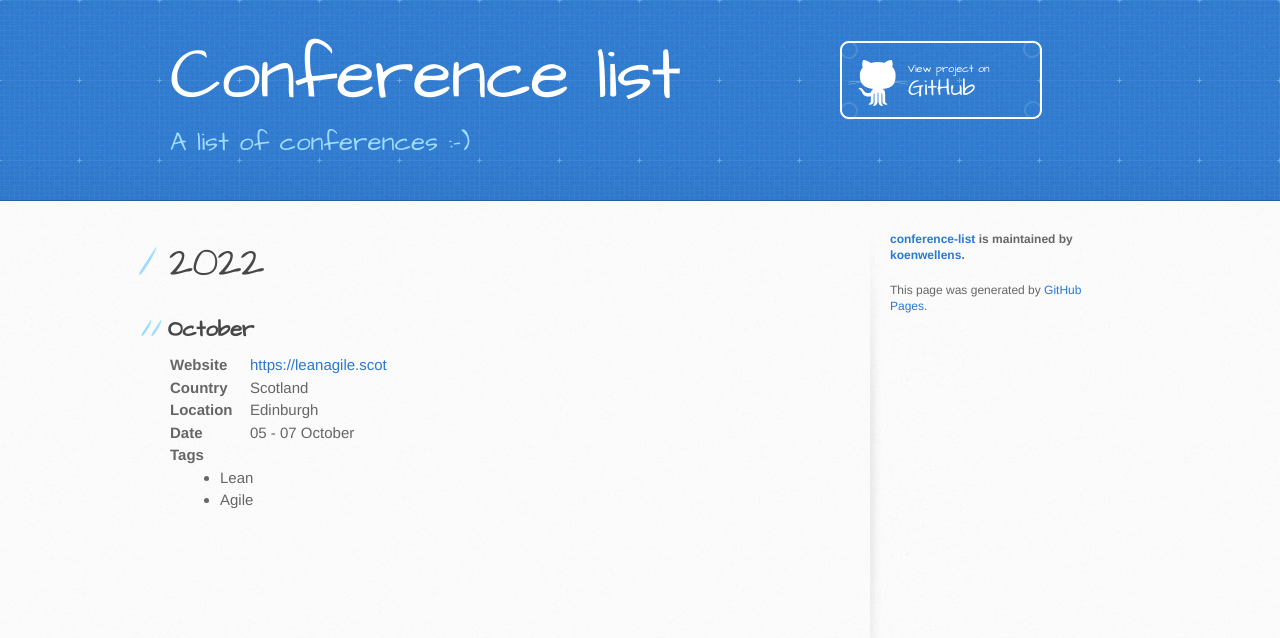
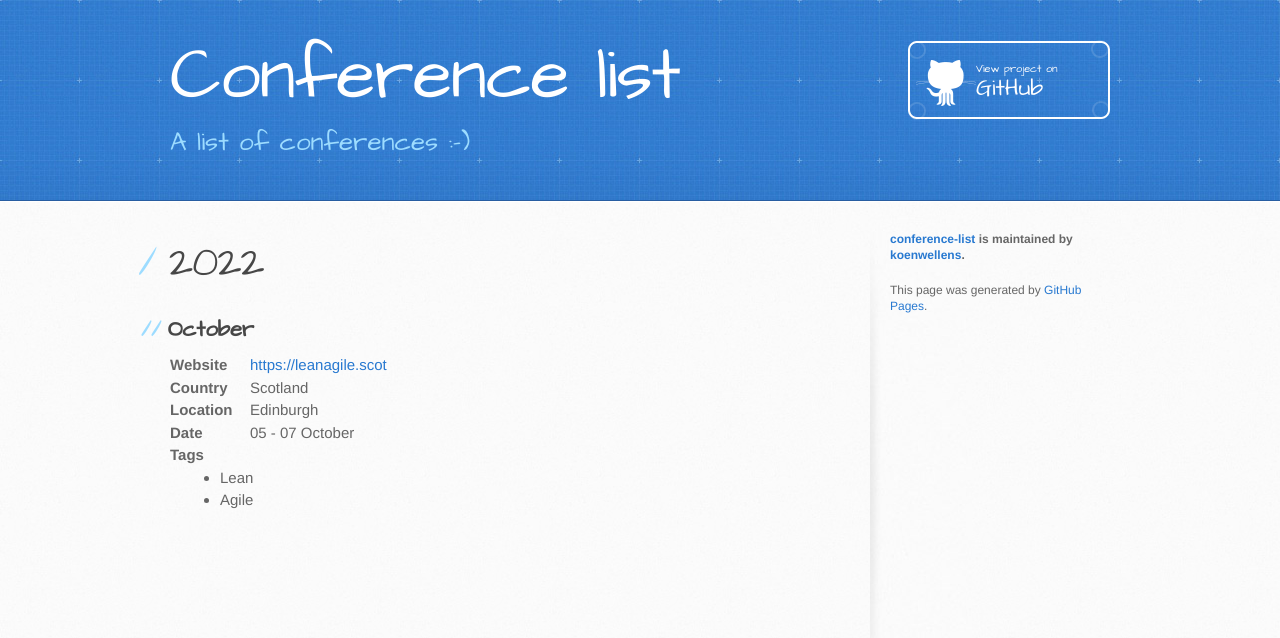
Before and after one commit to koenwellens/conference-list, a Jekyll site: the page built from docs/index.md, in a window 1280 px wide. Shown: the top 638 px of the page. Built offline with Jekyll 4.4.1, drawn with Linux system fonts in a browser that asks for light colours.

Commit message:
Even better styling

```diff
--- a/docs/assets/css/style.scss
+++ b/docs/assets/css/style.scss
@@ -287,7 +287,7 @@ a.button { width: 134px; height: 58px; padding-top: 22px; padding-left: 68px; fo
 
 a.button small { display: block; font-size: 11px; }
 
-header a.button { position: absolute; top: 0; right: 0; background: transparent url(../images/github-button.png) 0 0 no-repeat; width: 202px; height: 80px; }
+header a.button { position: absolute; top: 0; right: 0; background: transparent url(../images/github-button.png) 0 0 no-repeat; }
 
 aside a.button { display: block; width: 138px; padding-left: 64px; margin-bottom: 20px; font-size: 21px; background: transparent url(../images/download-button.png) 0 0 no-repeat; }
 
```
